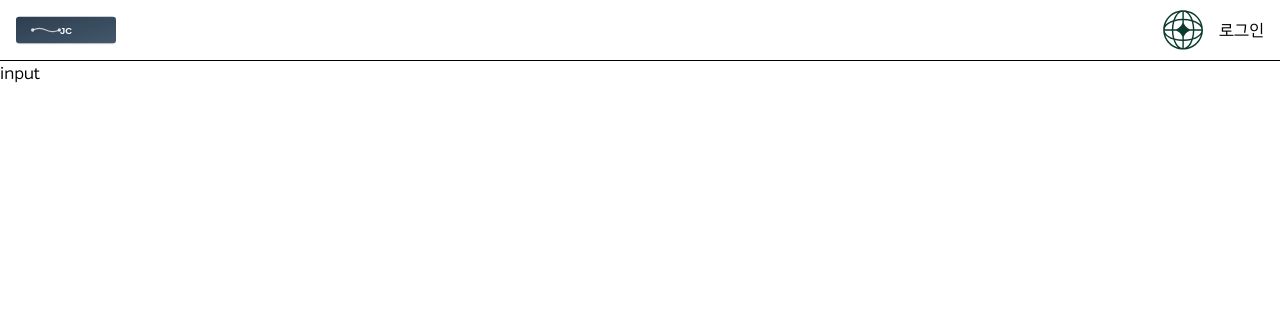
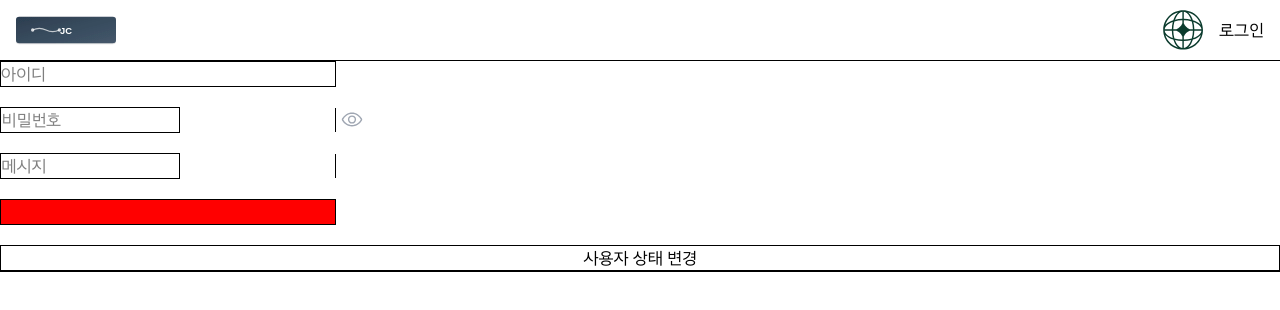
Before and after one commit to whdjh/contest_1, a Next.js app: page /testpage in a window 1280 px wide. Shown: the top 310 px of the page. Built offline with nearby package versions, Linux system fonts and the light colour scheme.

Commit message:
feat: input 커스텀 간단 구현

```diff
--- a/package.json
+++ b/package.json
@@ -15,7 +15,8 @@
     "@svgr/webpack": "^8.1.0",
     "next": "15.2.4",
     "react": "^19.0.0",
-    "react-dom": "^19.0.0"
+    "react-dom": "^19.0.0",
+    "react-hook-form": "^7.55.0"
   },
   "devDependencies": {
     "@chromatic-com/storybook": "^3.2.6",
--- a/src/app/testpage/page.tsx
+++ b/src/app/testpage/page.tsx
@@ -1,11 +1,58 @@
+'use client';
+
 import Nav from "@/components/common/Nav/Nav";
 import Input from "@/components/common/Input/Input";
+import { useState } from "react";
 
 export default function Home() {
+  const [inputValue, setInputValue] = useState(''); // 입력 값 상태 관리
+  const [userStatus, setUserStatus] = useState(true); // 사용자 상태 (true: 빨간색, false: 파란색)
+
+  const handleInputChange = (value: string) => {
+    setInputValue(value);
+  };
+
+  const handleSubmit = () => {
+    // TODO: 서버로 전송하는 로직 구현
+    console.log('메시지 전송:', inputValue);
+  };
+
   return (
     <div>
-      <Nav />
-      <Input />
+      <div>
+        <Nav />
+      </div>
+      <div className="flex flex-col gap-5">
+        {/* 텍스트 입력 */}
+        <Input
+          type="text"
+          value={inputValue}
+          onChange={handleInputChange}
+        />
+        {/* 비밀번호 입력 */}
+        <Input
+          type="password"
+          value={inputValue}
+          onChange={handleInputChange}
+        />
+        {/* 채팅 입력 */}
+        <Input
+          type="chat"
+          value={inputValue}
+          onChange={handleInputChange}
+          onSubmit={handleSubmit}
+        />
+        {/* 읽기 전용 입력 */}
+        <Input
+          type="readonly"
+          value={inputValue}
+          userStatus={userStatus}
+        />
+        <button className="border-1" onClick={() => setUserStatus(!userStatus)}>
+          사용자 상태 변경
+        </button>
+      </div>
+      <hr />
     </div>
   );
 }
--- a/src/components/common/Input/Input.tsx
+++ b/src/components/common/Input/Input.tsx
@@ -1,7 +1,80 @@
 'use client';
 
-export default function Input() {
-  return (
-    <div>input</div>
-  );
+import React, { useState } from 'react';
+import { CustomInputProps } from '@/types/input';
+import Invisible from '@public/icon/ic_invisibility.svg';
+import Visible from '@public/icon/ic_visibility.svg';
+import Send from '@public/icon/ic_send.svg';
+
+export default function Input({
+  type,
+  value = '',
+  onChange,
+  onSubmit,
+  userStatus = true,
+}: CustomInputProps) {
+  const [showPassword, setShowPassword] = useState(false);
+
+  const handlePasswordToggle = () => setShowPassword((prev) => !prev);
+
+  const renderInput = () => {
+    switch (type) {
+      case 'text':
+        return (
+          <input
+            type="text"
+            value={value}
+            onChange={(e) => onChange && onChange(e.target.value)}
+            placeholder="아이디"
+            className="border-1"
+          />
+        );
+      case 'password':
+        return (
+          <div className="flex items-center gap-1 border-1 w-45">
+            <input
+              type={showPassword ? 'text' : 'password'}
+              value={value}
+              onChange={(e) => onChange && onChange(e.target.value)}
+              placeholder="비밀번호"
+              className='border-r-1'
+            />
+            <button type="button" onClick={handlePasswordToggle}>
+              {showPassword ? <Invisible /> : <Visible />}
+            </button>
+          </div>
+        );
+      case 'chat':
+        return (
+          <div className="flex items-center gap-1 border-1 w-45">
+            <input
+              type="text"
+              value={value}
+              onChange={(e) => onChange && onChange(e.target.value)}
+              placeholder="메시지"
+              className='border-r-1'
+            />
+            <button type="button" onClick={onSubmit}>
+              <Send />
+            </button>
+          </div>
+        );
+      case 'readonly':
+        return (
+          <input
+            type="text"
+            value={value} // chat의 내용을 가져오게 수정
+            readOnly
+            style={{
+              backgroundColor: userStatus ? 'red' : 'blue', // 이 부분 색상 변경해야됨
+            }}
+            className="border-1"
+          />
+        );
+      default:
+        return null;
+    }
+  };
+
+  return <div>{renderInput()}</div>;
 }
--- a/src/types/card.ts
+++ /dev/null
@@ -1,8 +0,0 @@
-interface GetCardParams {
-  teamId: string;
-  size?: number;
-  cursorId?: number;
-  columnId: number;
-}
-
-export type {GetCardParams}
--- /dev/null
+++ b/src/types/input.ts
@@ -0,0 +1,9 @@
+export type InputType = 'text' | 'password' | 'chat' | 'readonly';
+
+export interface CustomInputProps {
+  type: InputType;
+  value?: string;
+  onChange?: (value: string) => void;
+  onSubmit?: () => void;
+  userStatus?: boolean;
+}
```
Also changed, not shown: 1 other file (tests, documents, lock files or other folders).
